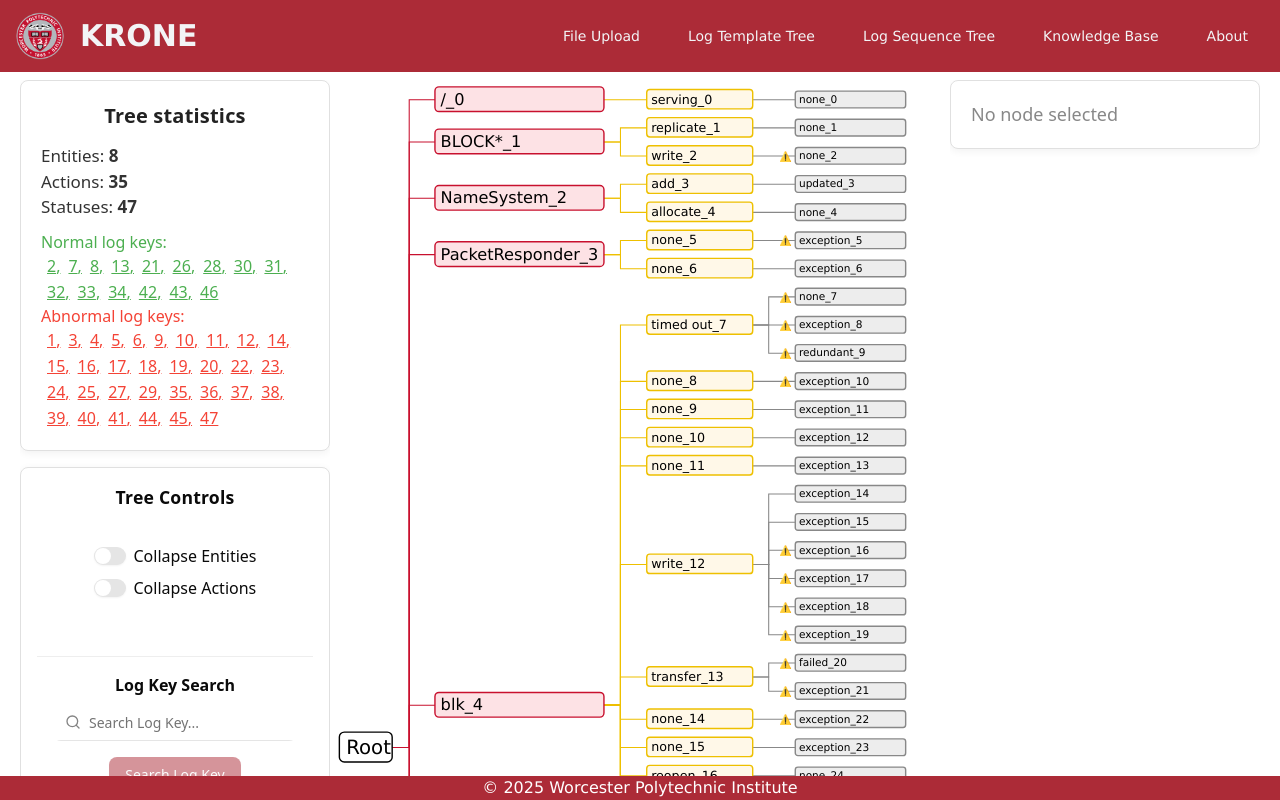
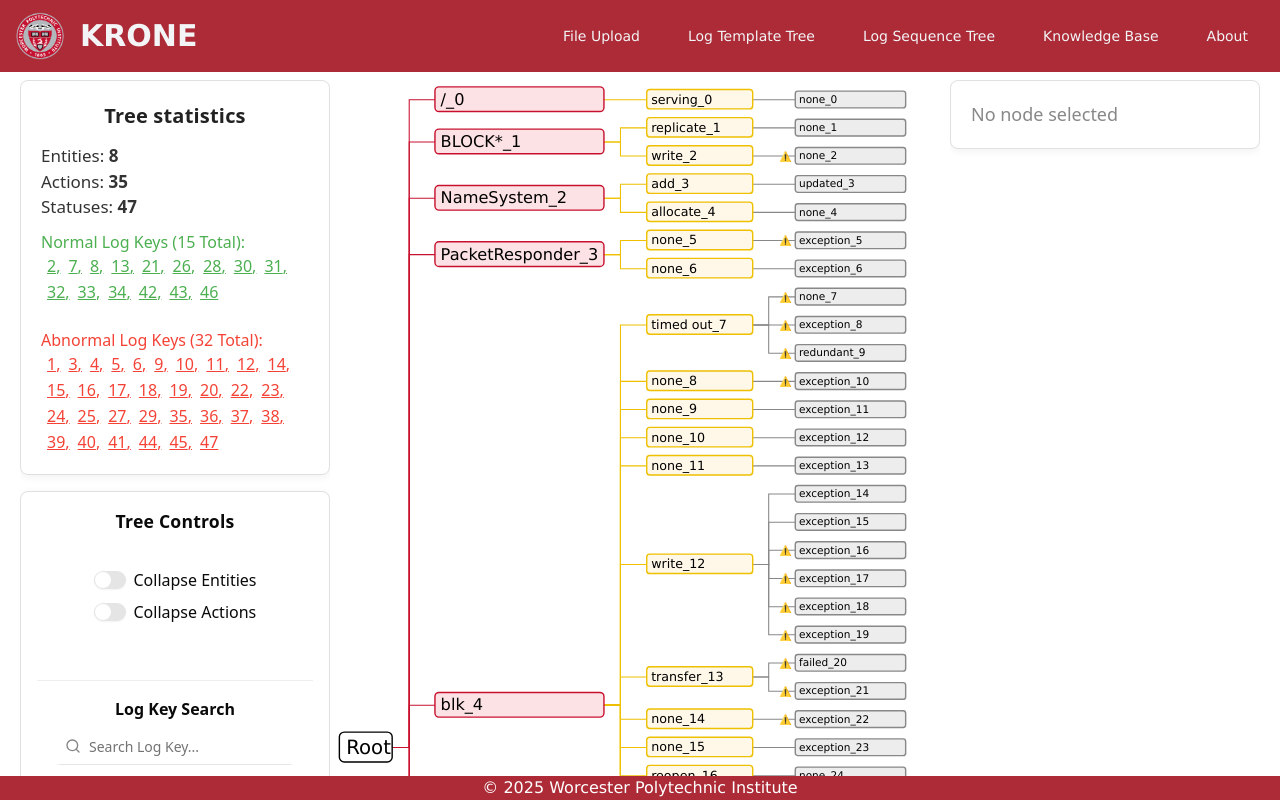
Before and after one commit to LeiMa0324/KRONE_Demo, a React (Vite) app: page /visualize-tree in a window 1280 px wide. Built offline with nearby package versions, Linux system fonts and the light colour scheme.

Commit message:
Added aggregation stats about log keys

```diff
--- a/src/components/viz_tree_components/info_panel/info_panel_parts.tsx
+++ b/src/components/viz_tree_components/info_panel/info_panel_parts.tsx
@@ -109,7 +109,7 @@ export function LogKeys({ normalLogKeys, abnormalLogKeys, onLogKeySearch }: any)
   return (
     <div style={logKeyStyle}>
       <div>
-        <span style={{ color: "#4caf50", fontWeight: 500 }}>Normal log keys:</span>
+        <span style={{ color: "#4caf50", fontWeight: 500 }}>{`Normal Log Keys (${normalLogKeys.length} Total): `}</span>
         <span
           style={{
             marginLeft: 6,
@@ -123,8 +123,9 @@ export function LogKeys({ normalLogKeys, abnormalLogKeys, onLogKeySearch }: any)
           {renderLogKeys(normalLogKeys, "#4caf50")}
         </span>
       </div>
+      <br></br>
       <div>
-        <span style={{ color: "#f44336", fontWeight: 500 }}>Abnormal log keys:</span>
+        <span style={{ color: "#f44336", fontWeight: 500 }}>{`Abnormal Log Keys (${abnormalLogKeys.length} Total): `}</span>
         <span
           style={{
             marginLeft: 6,
```
